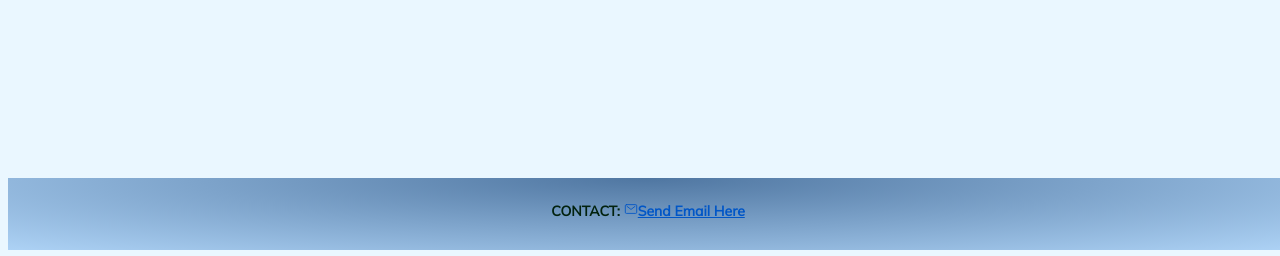
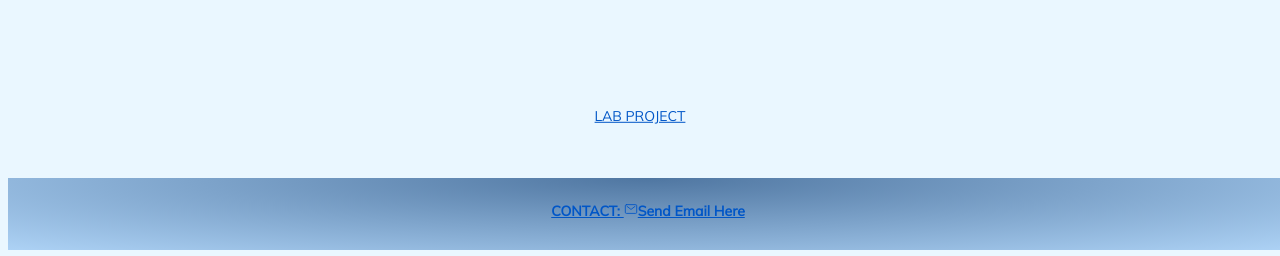
Before and after one commit to ryegonzalez/ryegonzalez.github.io, a plain HTML site: page index.html in a window 1280 px wide. Shown: the part 2458-2714 px from the top of the page. Drawn offline with nearby package versions, Linux system fonts and the light colour scheme; a web font is replaced by a local one.

Commit message:
I added more to my portfolio and adjusted the text so it was linked to my work as well as properly aligned in the document

```diff
--- a/index.html
+++ b/index.html
@@ -77,7 +77,7 @@
                 <img class="project6"></img>
         </aside>
         <div class="vertical"></div>
-
+        <p class="linktext"><a href="https://github.com/ryegonzalez/lab_projects">LAB PROJECT</p>
     </center>
     </div>
     <footer>
--- a/style.css
+++ b/style.css
@@ -303,3 +303,12 @@ footer {
     position: relative;
     top: 15%;
 }
+
+.linktext {
+    text-align: center;
+    position: absolute;
+    top: 320%;
+    left: 50%;
+    transform: translate(-50%, -50%);
+    color: #021422;
+}
```
